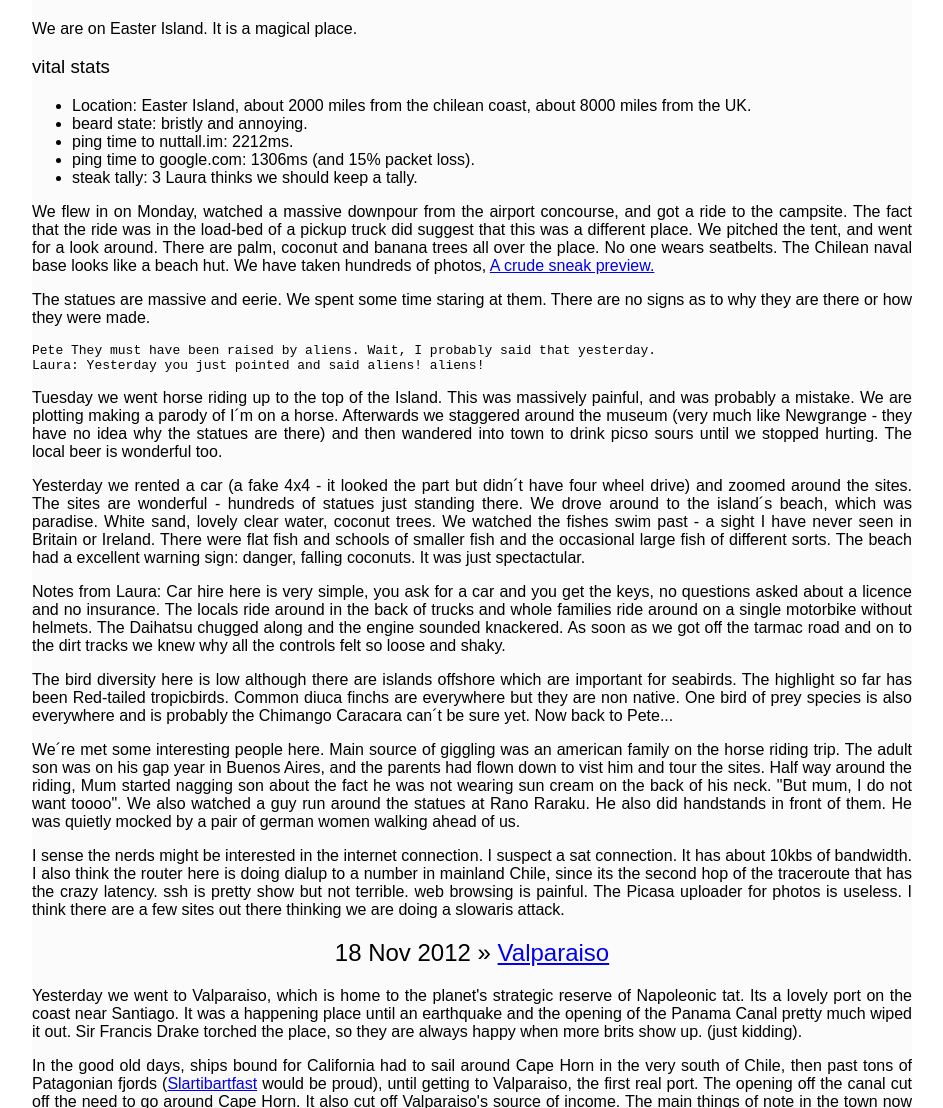
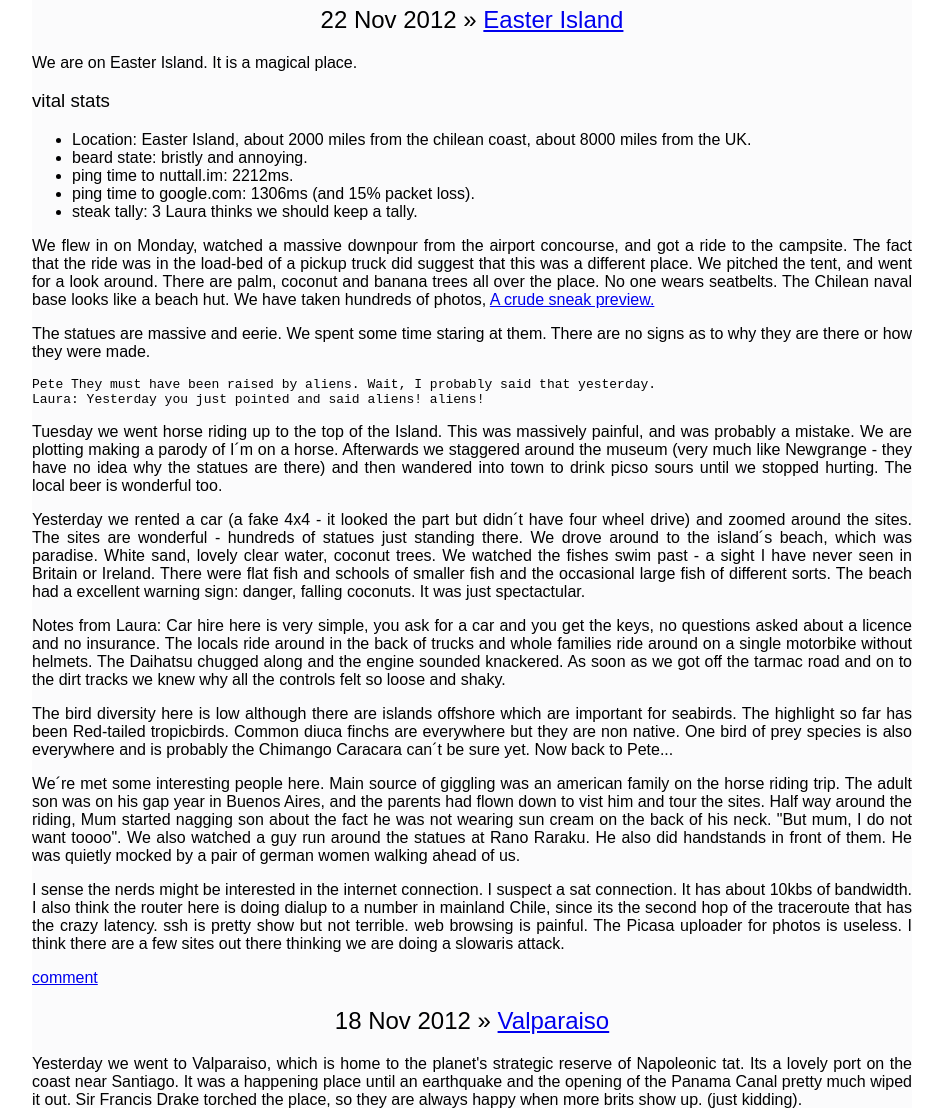
Before and after one commit to psnfiller/psnfiller.github.io, a Jekyll site: the page built from index.html, in a window 1280 px wide and 1400 px high, scrolled down 1542 px. Shown: the part 292-1400 px from the top of the window, without its empty margins (168-1111 px from the left). Built offline with Jekyll 4.4.1, drawn with Linux system fonts in a browser that asks for light colours; some web fonts are replaced; some of the changed text lies outside the part shown.

Commit message:
commernt

```diff
--- a/index.html
+++ b/index.html
@@ -6,6 +6,7 @@
 {% for post in site.posts %}
   <h2><span>{{ post.date | date_to_string }}</span> &raquo; <a href="/chile{{ post.url }}">{{ post.title }}</a></h2>
   <p>{{ post.content }}</p>
+  <p> <a href="/chile{{ post.url }}#disqus_thread">comment<a></p>
 
 {% endfor %}
 </div>
```
